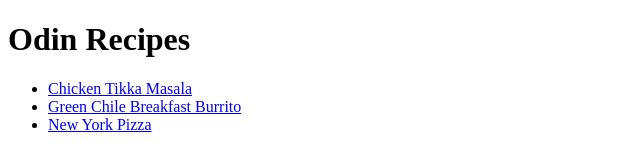
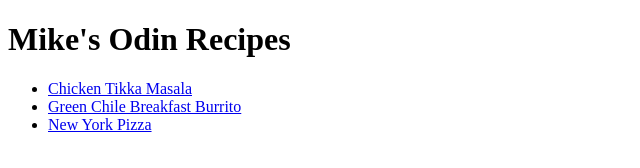
Before and after one commit to mi-ward/odin-recipes, a plain HTML site: page index.html in a window 1280 px wide. Shown: the whole page, without its empty margins (0-640 px from the left). Drawn offline with Linux system fonts and the light colour scheme.

Commit message:
added titles and resized images

```diff
--- a/index.html
+++ b/index.html
@@ -3,10 +3,10 @@
 <head>
     <meta charset="UTF-8">
     <meta name="viewport" content="width=device-width, initial-scale=1.0">
-    <title>Document</title>
+    <title>Mike's Odin Recipes</title>
 </head>
 <body>
-    <h1>Odin Recipes</h1>
+    <h1>Mike's Odin Recipes</h1>
 
     <ul>
         <li><a href="recipes/chickenTikkaMasala.html">Chicken Tikka Masala</a></li>
```
Also changed, not shown: recipes/chickenTikkaMasala.html (+2 -2 lines), recipes/greenChileBreakfastBurrito.html (+1 -1 lines), recipes/newYorkPizza.html (+1 -1 lines).
